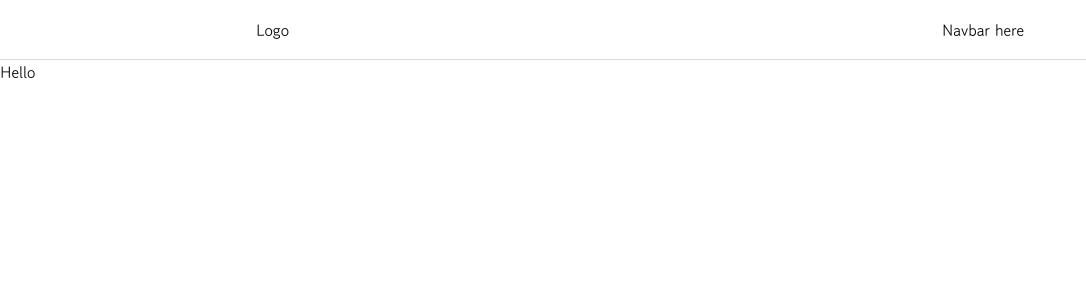
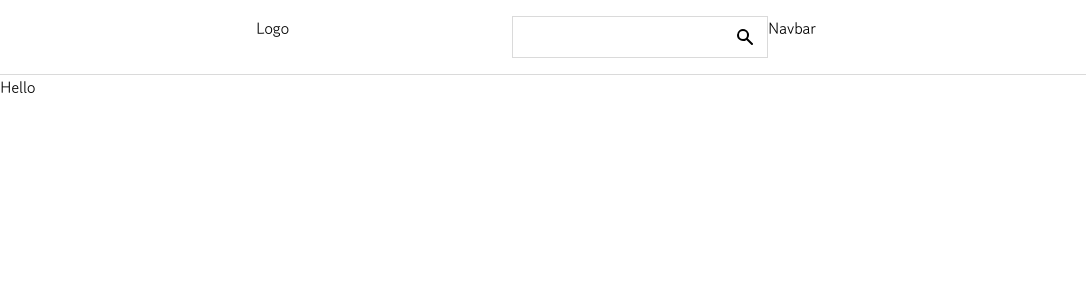
Before and after one commit to ohseungo/gamers-vault-frontend, a Next.js app: page / in a window 1280 px wide. Shown: the top 300 px of the page, without its empty margins (0-1086 px from the left). Built offline with nearby package versions, Linux system fonts and the light colour scheme.

Commit message:
feat : Searchbar 추가

```diff
--- a/components/common/Navbar/Navbar.module.css
+++ b/components/common/Navbar/Navbar.module.css
@@ -2,7 +2,7 @@
   @apply sticky top-0;
   background-color: var(--primary);
   height: var(--desktop-navbar-height);
-  border-bottom: 1px solid var(--elevated-seperator);
+  border-bottom: 1px solid var(--secondary-border);
 
   display: flex;
   /* flex-direction: column; */
--- a/components/common/Navbar/Navbar.tsx
+++ b/components/common/Navbar/Navbar.tsx
@@ -1,11 +1,15 @@
+import Searchbar from "../Searchbar";
 import styles from "./Navbar.module.css";
 
 const Navbar = () => {
   return (
     <div className={styles.root}>
       <div className={styles.nav}>
-        <div>Logo</div>
-        <div>Navbar here</div>
+        <div className="flex-1">Logo</div>
+        <div className="flex-1">
+          <Searchbar />
+        </div>
+        <div className="flex-1">Navbar</div>
       </div>
     </div>
   );
--- a/components/common/Searchbar/Searchbar.module.css
+++ b/components/common/Searchbar/Searchbar.module.css
@@ -0,0 +1,16 @@
+.root {
+  @apply relative;
+  border: 1px solid var(--secondary-border);
+}
+
+.input {
+  @apply px-3 py-2 w-full;
+}
+
+.iconContainer {
+  @apply absolute inset-y-0 right-0 pr-3 flex items-center pointer-events-none;
+}
+
+.icon {
+  @apply h-5 w-5;
+}
--- a/components/common/Searchbar/Searchbar.tsx
+++ b/components/common/Searchbar/Searchbar.tsx
@@ -1,3 +1,19 @@
-const Searchbar = () => {};
+import styles from "./Searchbar.module.css";
+const Searchbar = () => {
+  return (
+    <div className={styles.root}>
+      <input className={styles.input}></input>
+      <div className={styles.iconContainer}>
+        <svg className={styles.icon} fill="currentColor" viewBox="0 0 20 20">
+          <path
+            fillRule="evenodd"
+            clipRule="evenodd"
+            d="M8 4a4 4 0 100 8 4 4 0 000-8zM2 8a6 6 0 1110.89 3.476l4.817 4.817a1 1 0 01-1.414 1.414l-4.816-4.816A6 6 0 012 8z"
+          />
+        </svg>
+      </div>
+    </div>
+  );
+};
 
 export default Searchbar;
--- a/styles/base.css
+++ b/styles/base.css
@@ -1,6 +1,6 @@
 :root {
   --primary: #ffffff;
-  --elevated-seperator: #dadada;
+  --secondary-border: #dadada;
 
-  --desktop-navbar-height: 60px;
+  --desktop-navbar-height: 75px;
 }
```
